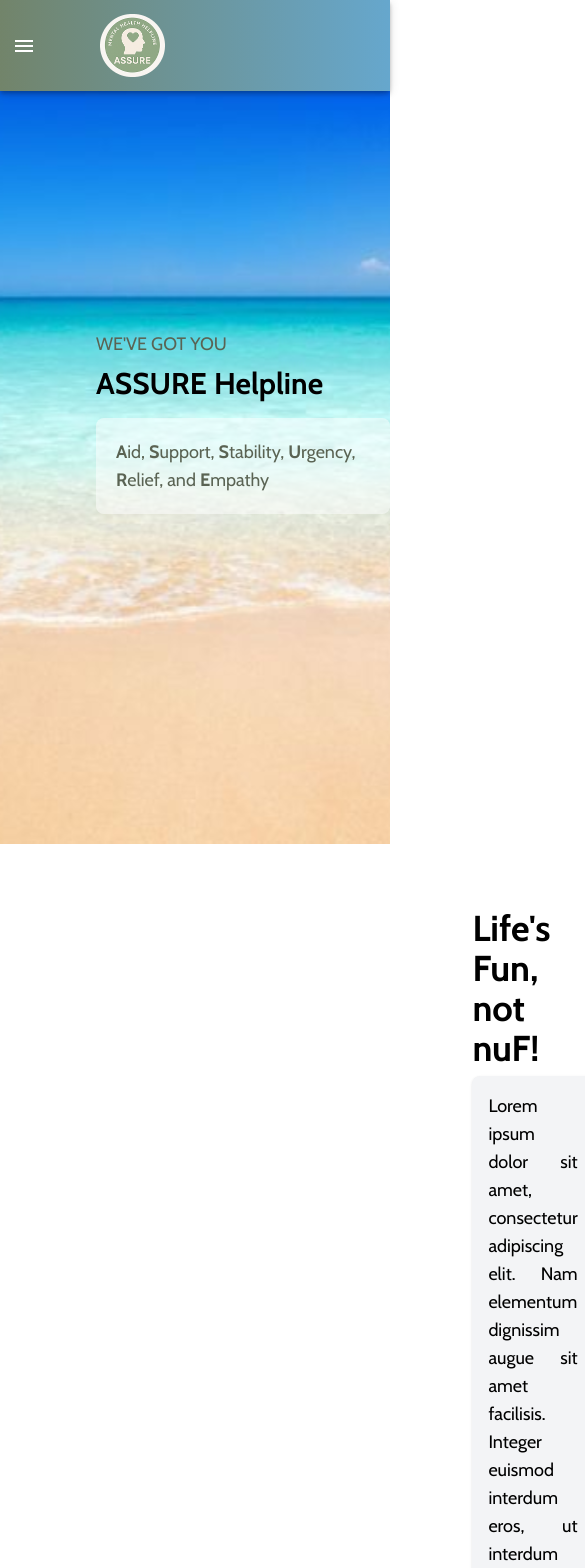
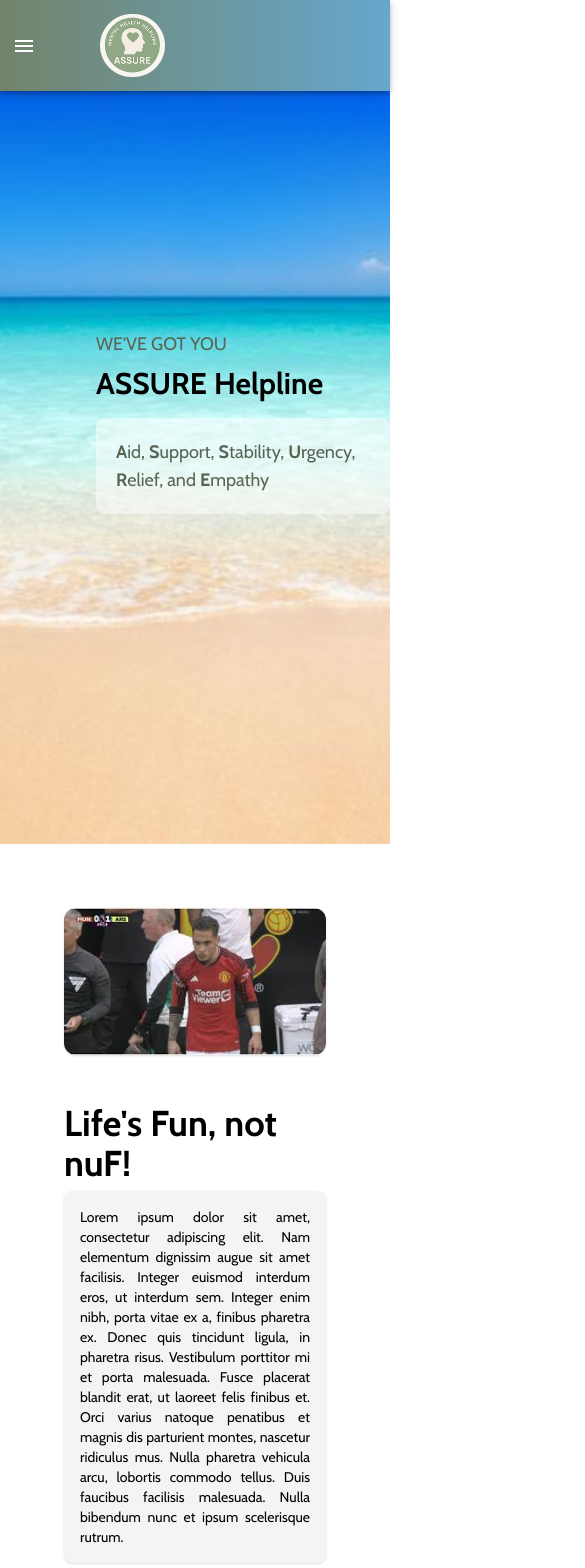
Before and after one commit to LuSteps/assure-hackathon-dicoding, a Next.js app: page / in a window 390 px wide. Shown: the top 1568 px of the page, 585 px wide, since content can reach past the window. Built offline with nearby package versions, Linux system fonts and the light colour scheme.

Commit message:
FIX: Chatbot UI, Responsiveness

```diff
--- a/src/app/components/ContactForm.tsx
+++ b/src/app/components/ContactForm.tsx
@@ -34,7 +34,7 @@ export default function ContactForm() {
       <div className="bg-white/80 p-8 rounded-xl shadow-lg w-full max-w-xl">
         <div className="text-center mb-6">
           <h2 className="text-4xl font-bold mb-2">
-            <span className="text-black">Let’s get </span>
+            <span className="text-black">Let's get </span>
             <span className="text-[#74846A]">involved</span>
           </h2>
           <p className="text-gray-700">
@@ -50,7 +50,7 @@ export default function ContactForm() {
             onChange={handleChange}
             required
             placeholder="Nama"
-            className="w-full border border-gray-300 rounded px-3 py-2 placeholder-gray-500"
+            className="w-full border border-gray-300 rounded px-3 py-2 placeholder-gray-500 text-black"
           />
           <input
             type="email"
@@ -59,7 +59,7 @@ export default function ContactForm() {
             onChange={handleChange}
             required
             placeholder="Email"
-            className="w-full border border-gray-300 rounded px-3 py-2 placeholder-gray-500"
+            className="w-full border border-gray-300 rounded px-3 py-2 placeholder-gray-500 text-black"
           />
           <input
             type="tel"
@@ -68,7 +68,7 @@ export default function ContactForm() {
             onChange={handleChange}
             required
             placeholder="No. Telepon"
-            className="w-full border border-gray-300 rounded px-3 py-2 placeholder-gray-500"
+            className="w-full border border-gray-300 rounded px-3 py-2 placeholder-gray-500 text-black"
           />
 
           <div className="flex justify-end pt-4">
--- a/src/app/components/OurService.tsx
+++ b/src/app/components/OurService.tsx
@@ -2,7 +2,7 @@
 
 export default function OurServices() {
   return (
-    <div className="flex justify-center items-center flex-col space-y-12 w-full py-16 px-8">
+    <div className="flex justify-center items-center flex-col space-y-12 w-full px-8">
       <h2 className="text-4xl font-bold text-black">Our Services</h2>
       <div className="flex flex-wrap justify-center gap-12">
         {/* Service 1 */}
--- a/src/app/components/pages/home/AboutSection.tsx
+++ b/src/app/components/pages/home/AboutSection.tsx
@@ -4,18 +4,18 @@ export default function AboutSection() {
   return (
     <div
       id="about"
-      className="w-full py-16 bg-white text-black flex flex-row items-center justify-center gap-45"
+      className="w-full py-16 bg-white text-black grid grid-cols-1 lg:grid-cols-2 gap-12 px-16"
     >
-      <div className="flex-shrink-0 p-10">
+      <div className="flex-shrink-0 mx-auto">
         <img
           src="/goat.jpeg"
           alt="About section image"
-          className="w-128 h-64 object-contain rounded-xl shadow"
+          className="w-md lg:w-xl object-contain rounded-xl shadow"
         />
       </div>
-      <div className="flex flex-col items-start pr-24">
+      <div className="flex flex-col items-start mx-auto">
         <h2 className="text-4xl font-bold mb-2">Life's Fun, not nuF!</h2>
-        <p className="text-lg bg-gray-100 rounded-lg p-4 max-w-md shadow text-justify">
+        <p className="text-sm lg:text-lg bg-gray-100 rounded-lg p-4 max-w-lg shadow text-justify">
           Lorem ipsum dolor sit amet, consectetur adipiscing elit. Nam elementum
           dignissim augue sit amet facilisis. Integer euismod interdum eros, ut
           interdum sem. Integer enim nibh, porta vitae ex a, finibus pharetra
--- a/src/app/components/pages/home/ChatbotSection.tsx
+++ b/src/app/components/pages/home/ChatbotSection.tsx
@@ -1,5 +1,5 @@
 "use client";
-import React, { useState, useRef } from "react";
+import React, { useState, useRef, useEffect } from "react";
 import { Box } from "@mui/material";
 import ChatInput from "./ChatInput";
 
@@ -13,6 +13,14 @@ export default function ChatbotSection() {
   const [messages, setMessages] = useState<Message[]>([]);
   const [input, setInput] = useState("");
   const messagesEndRef = useRef<HTMLDivElement>(null);
+
+  // Scroll to bottom smoothly when messages change, only within the scrollable container
+  useEffect(() => {
+    const container = messagesEndRef.current?.parentElement;
+    if (container) {
+      container.scrollTo({ top: container.scrollHeight, behavior: "smooth" });
+    }
+  }, [messages]);
 
   const simulateAIResponse = (userMessage: string) => {
     setTimeout(() => {
@@ -40,14 +48,15 @@ export default function ChatbotSection() {
   };
 
   return (
-    <div className="bg-[#D9D9D9] ">
-      <Box className="flex flex-col h-screen w-1/2 mx-auto p-4 justify-center">
+    <div className="bg-[#D9D9D9] min-h-screen flex items-center justify-center p-4">
+      <Box className="flex flex-col w-full max-w-5xl rounded-lg p-6 h-[80vh]">
         {messages.length === 0 && (
-          <p className="mx-auto text-black font-bold text-xl">
+          <p className="mx-auto text-black font-bold text-xl mt-10">
             Need Someone to talk to? BW is here
           </p>
         )}
 
+        <div className="flex-1 overflow-y-auto mb-4 px-2">
           {messages.map((message) => (
             <div
               key={message.id}
@@ -67,33 +76,13 @@ export default function ChatbotSection() {
             </div>
           ))}
           <div ref={messagesEndRef} />
+        </div>
 
         <ChatInput
           value={input}
           onChange={(e) => setInput(e.target.value)}
           onSubmit={handleSubmit}
         />
-
-        {/* <form onSubmit={handleSubmit} className="flex space-x-2">
-        <TextField
-          variant="outlined"
-          placeholder="Type your message..."
-          value={input}
-          onChange={(e) => setInput(e.target.value)}
-          fullWidth
-          size="small"
-          autoComplete="off"
-        />
-        <Button
-          type="submit"
-          variant="contained"
-          color="primary"
-          disabled={!input.trim()}
-          className="min-w-[80px]"
-        >
-          Send
-        </Button>
-      </form> */}
       </Box>
     </div>
   );
```
Also changed, not shown: src/app/components/pages/home/Footer.tsx (+5 -6 lines). Lines whose indentation alone changed are shown as unchanged.
